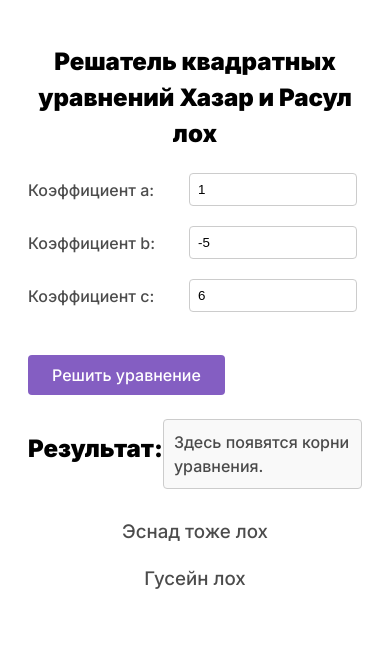
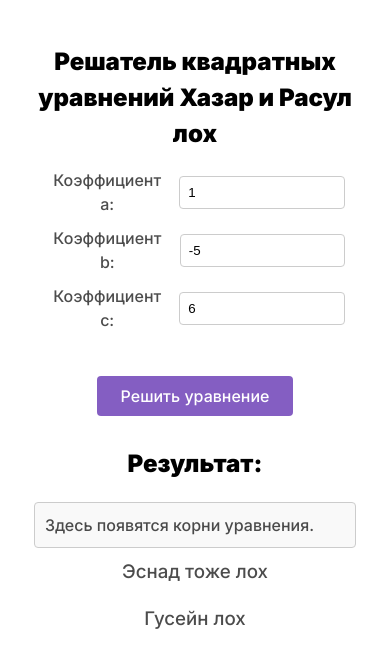
Before and after one commit to Lycuyc/quadratic-solver, a plain HTML site: page index.html in a window 390 px wide. Drawn offline with Linux system fonts and the light colour scheme.

Commit message:
Update index.html

```diff
--- a/index.html
+++ b/index.html
@@ -12,20 +12,13 @@
     <link href="https://fonts.googleapis.com/css2?family=Inter:wght@400;500;900&display=swap" rel="stylesheet">
 
     <style>
+
         body {
             font-family: 'Inter', sans-serif;
             padding: 20px;
             font-size: 16px;
             line-height: 1.5;
-            text-align: center;
-        }
-
-        div {
-            display: flex;
-            justify-content: space-between;
-            align-items: center;
-            max-width: 350px;
-            margin: 0 auto 10px auto;
+            text-align: left;
         }
 
         label, h3 {
@@ -33,40 +26,9 @@
             color: rgba(0, 0, 0, 0.7);
         }
 
-        h3 {
-             display: block;
-             text-align: center;
-        }
-
-        input {
-            margin: 5px;
-            padding: 8px;
-            width: 50%;
-            max-width: 150px;
-            border: 1px solid #ccc;
-            border-radius: 4px;
-        }
-
         h1, h2 {
             font-size: 24px;
             font-weight: 900;
-            text-align: center;
-        }
-
-        .centered-container {
-             max-width: 350px;
-             margin: 0 auto;
-        }
-
-        #output {
-            margin-top: 20px;
-            font-weight: 500;
-            color: rgba(0, 0, 0, 0.7);
-            padding: 10px;
-            border: 1px solid #ccc;
-            white-space: pre-wrap;
-            background-color: #f9f9f9;
-            border-radius: 4px;
             text-align: left;
         }
 
@@ -95,32 +57,101 @@
             opacity: 0.9;
         }
 
+        #output {
+            margin-top: 5px;
+            font-weight: 500;
+            color: rgba(0, 0, 0, 0.7);
+            padding: 10px;
+            border: 1px solid #ccc;
+            white-space: pre-wrap;
+            background-color: #f9f9f9;
+            border-radius: 4px;
+            text-align: left;
+            width: 300px;
+            margin-left: 0;
+        }
+
+        input {
+            margin: 5px 0 5px 10px;
+            padding: 8px;
+            width: 150px;
+            border: 1px solid #ccc;
+            border-radius: 4px;
+        }
+
+        .input-container {
+            display: flex;
+            align-items: center;
+            justify-content: flex-start;
+            margin-bottom: 5px;
+            width: 300px;
+        }
+
+        h3 {
+             margin-top: 10px;
+        }
+
+
+
+        @media (max-width: 767px) {
+
+            body {
+                text-align: center; /* Центрируем все на телефоне */
+            }
+
+            h1, h2 {
+                text-align: center;
+            }
+
+            .input-container {
+                max-width: 90%;
+                width: 300px;
+                margin: 0 auto 10px auto;
+                justify-content: space-between;
+            }
+
+            input {
+                width: 50%;
+                max-width: 150px;
+            }
+
+
+            #output {
+                width: 300px;
+                margin: 20px auto 0 auto;
+            }
+
+            .overlay-button {
+                margin: 10px auto;
+            }
+
+            h3 {
+                 text-align: center;
+            }
+        }
     </style>
 </head>
 <body>
 
-    <div class="centered-container">
     <h1>Решатель квадратных уравнений Хазар и Расул лох</h1>
-    </div>
 
-    <div>
+    <div class="input-container">
         <label for="a">Коэффициент a:</label>
         <input type="number" id="a" value="1">
     </div>
 
-    <div>
+    <div class="input-container">
         <label for="b">Коэффициент b:</label>
         <input type="number" id="b" value="-5">
     </div>
 
-    <div>
+    <div class="input-container">
         <label for="c">Коэффициент c:</label>
         <input type="number" id="c" value="6">
     </div>
 
     <br>
 
-    <div class="centered-container">
     <div
         class="overlay-button"
         id="accept-button"
@@ -129,12 +160,9 @@
         Решить уравнение
 
     </div>
-    </div>
 
-    <div class="centered-container">
     <h2>Результат:</h2>
     <div id="output">Здесь появятся корни уравнения.</div>
-    </div>
 
     <h3>Эснад тоже лох</h3>
     <h3>Гусейн лох</h3>
```
Lines whose indentation alone changed are shown as unchanged.
